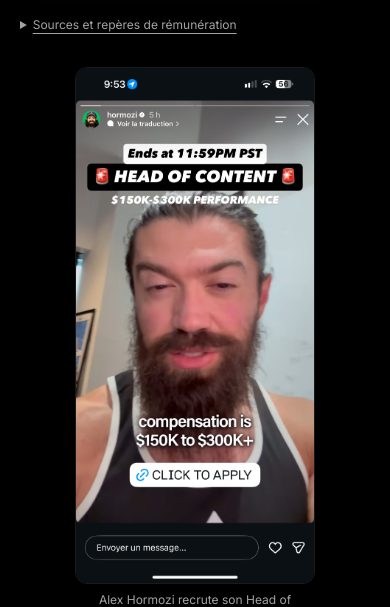
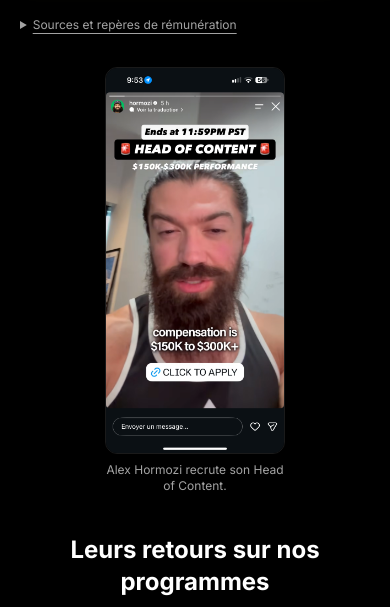
Before and after one commit to kevindufraisse/website_empire, a Next.js app: page /academy in a window 390 px wide. Shown: the part 696-1303 px from the top of the page. Built offline with nearby package versions, Linux system fonts and the light colour scheme; no server answers.

Commit message:
Garde la photo à droite dès le format tablette

```diff
--- a/app/academy/page.tsx
+++ b/app/academy/page.tsx
@@ -20,7 +20,7 @@ const testimonials = [
 export default function AcademyPage() {
   return (
     <main lang="fr">
-      <section className="container grid items-center gap-8 pb-8 pt-24 lg:grid-cols-[1fr_280px] lg:gap-12">
+      <section className="container grid items-center gap-8 pb-8 pt-24 md:grid-cols-[1fr_220px] lg:grid-cols-[1fr_280px] lg:gap-12">
         <div>
           <p className="mb-4 text-sm font-semibold text-empire">Formation gratuite · Sur sélection · 10 places par mois</p>
           <h1 className="text-[30px] font-extrabold leading-[1.15] sm:text-4xl md:text-5xl">Deviens Head of Content.<br /><span className="text-empire">Fais de la visibilité ton métier.</span></h1>
@@ -34,7 +34,7 @@ export default function AcademyPage() {
           <p className="mt-3 text-xs text-neutral-400">L’équipe te contacte sous 48 h si ton profil est retenu.</p>
           <details className="mt-4 text-xs leading-relaxed text-neutral-400"><summary className="cursor-pointer underline underline-offset-4">Sources et repères de rémunération</summary><p className="mt-2">3 000 € est un scénario de chiffre d’affaires avant charges et frais, sans garantie de clients ni de revenu. Le temps dépend des missions, de la prospection et de la gestion.</p><p className="mt-2"><a href="https://www.apec.fr/tous-nos-metiers/communication-creation/brand-content-manager.html" target="_blank" rel="noopener noreferrer" className="underline">Apec, consultée le 13 novembre 2026</a> : 41 000 € brut/an en moyenne, fixe et variable compris, pour le Brand Content Manager, métier voisin. Ce n’est pas une moyenne spécifique aux Head of Content.</p><p className="mt-2">Hormozi : montant affiché dans la story et le formulaire transmis, pour un poste exigeant à temps plein, sans activité parallèle. Date limite affichée : 9 novembre. Exemple de recrutement, sans partenariat avec Empire ni promesse de salaire à l’issue de la formation.</p></details>
         </div>
-        <figure className="mx-auto w-full max-w-[240px] lg:max-w-[280px]">
+        <figure className="mx-auto w-full max-w-[180px] md:max-w-[220px] lg:max-w-[280px]">
           <Image src="/academy/hormozi-head-of-content.png" alt="Alex Hormozi recrute un Head of Content, rémunération annoncée de 150 à 300 k$ plus performance" width={1290} height={2796} priority className="h-auto w-full rounded-xl border border-white/10" sizes="280px" />
           <figcaption className="mt-2 text-center text-xs text-neutral-400">Alex Hormozi recrute son Head of Content.</figcaption>
         </figure>
```
